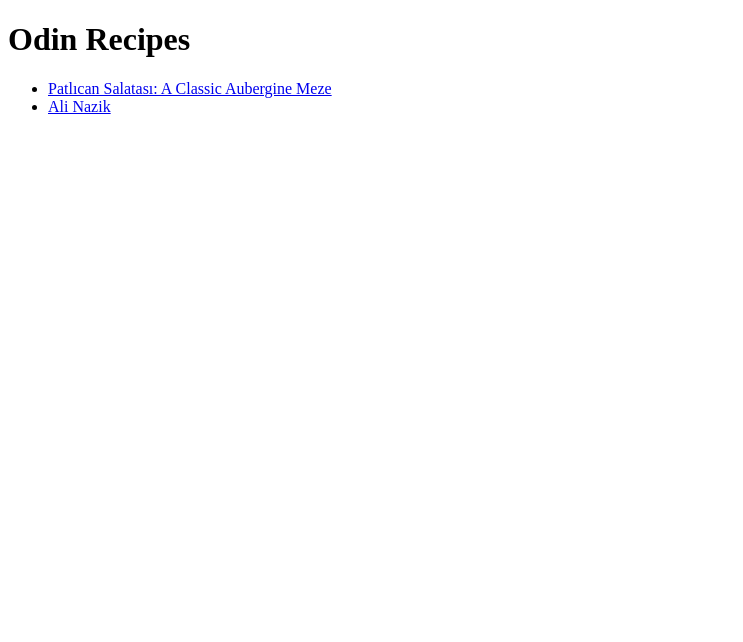
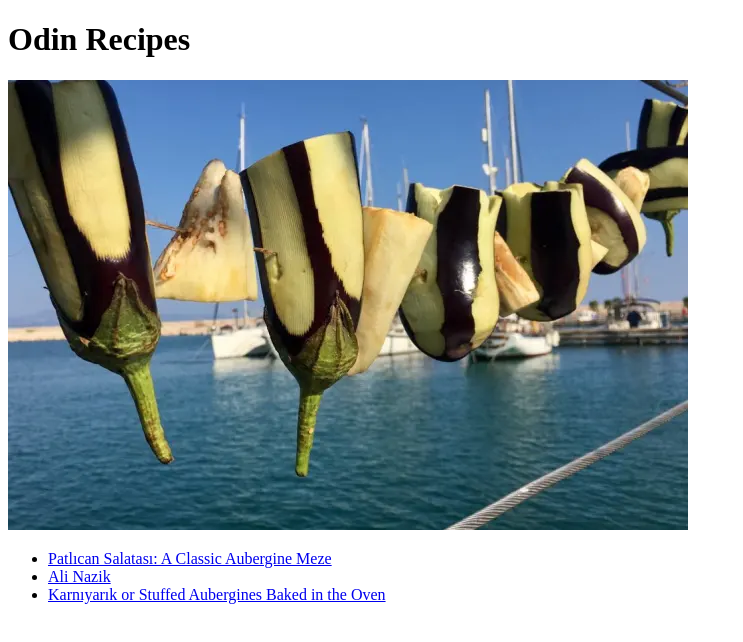
Before and after one commit to sveltesu/odin-recipes1, a plain HTML site: page index.html in a window 1280 px wide. Shown: the whole page, without its empty margins (0-743 px from the left). Drawn offline with Linux system fonts and the light colour scheme.

Commit message:
added another recipes, finished

```diff
--- a/index.html
+++ b/index.html
@@ -8,10 +8,12 @@
 </head>
 <body>
     <h1>Odin Recipes</h1>
+    <img src="./images/patlican.webp" alt="">
     <ul>
         <li><a href="./recipes/patlicansalatasi.html" target="_blank" rel="noopener noreferrer">Patlıcan Salatası: A Classic Aubergine Meze</a>
         </li>
         <li><a href="./recipes/alinazik.html" target="_blank" rel="noopener noreferrer">Ali Nazik</a></li>
+        <li><a href="./recipes/karniyarik.html" target="_blank" rel="noopener noreferrer">Karnıyarık or Stuffed Aubergines Baked in the Oven</a></li>
     </ul>
 
 </body>
```
Also changed, not shown: images/patlican.webp (added).
